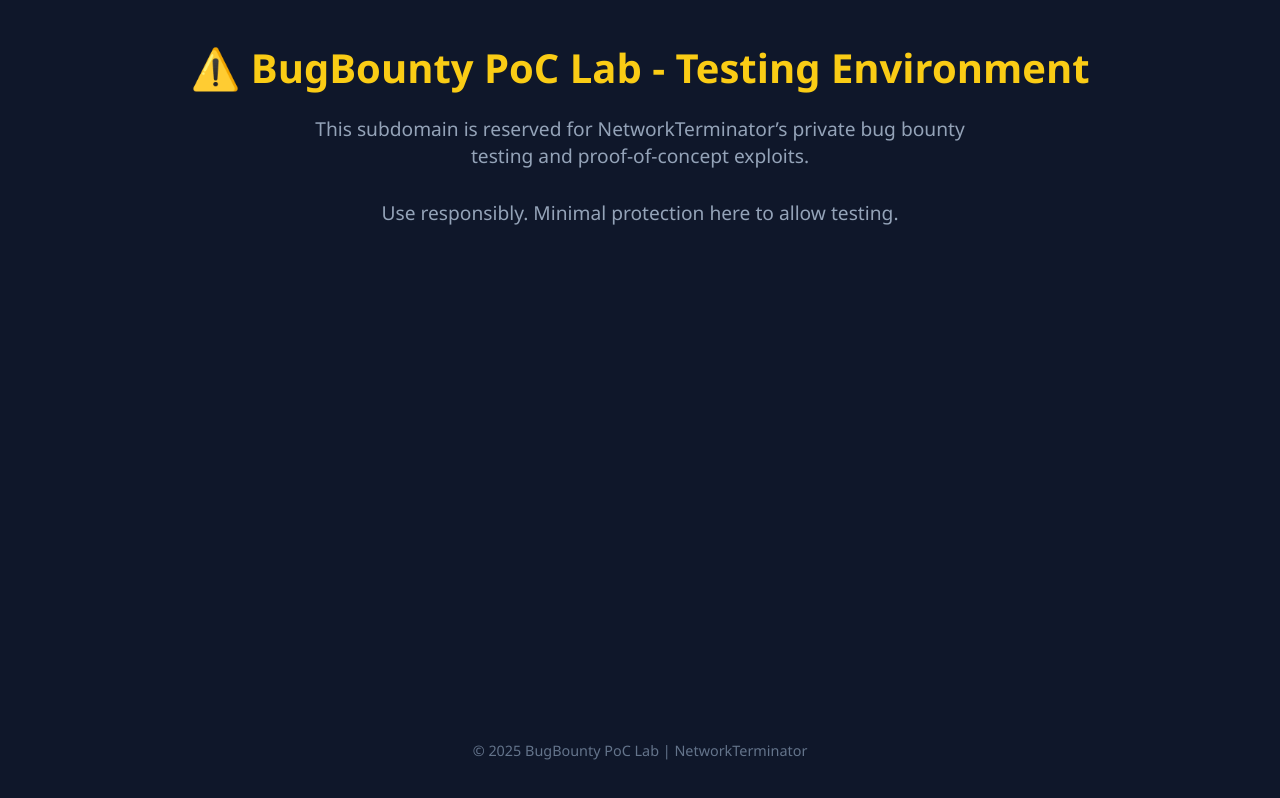
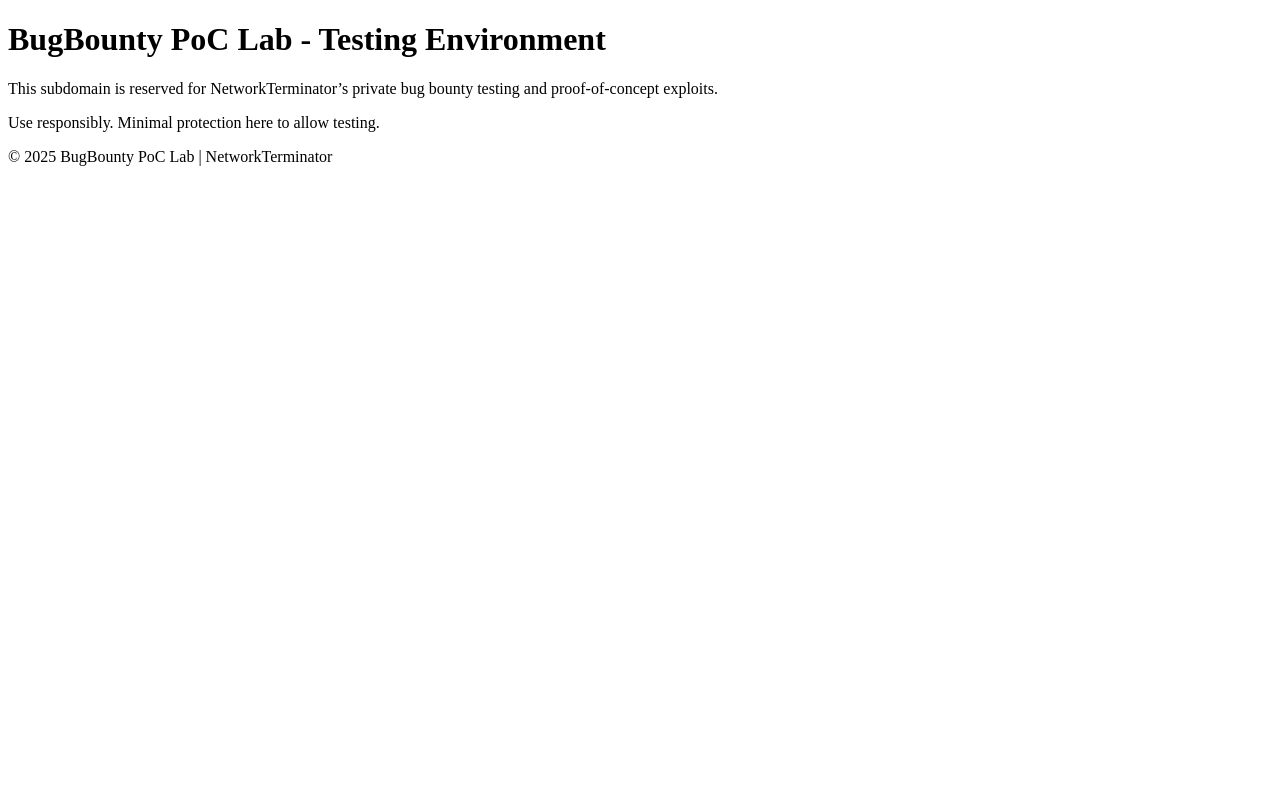
Before and after one commit to NetworkTerminator/test-subdomain, a plain HTML site: page index.html in a window 1280 px wide. Drawn offline with Linux system fonts and the light colour scheme.

Commit message:
Update index.html

```diff
--- a/index.html
+++ b/index.html
@@ -4,48 +4,11 @@
   <meta charset="UTF-8" />
   <meta name="viewport" content="width=device-width, initial-scale=1" />
   <title>BugBounty PoC Lab - Test Environment</title>
-  <link rel="icon" href="favicon.png" type="image/png" />
-  <style>
-    * {
-      margin: 0; padding: 0; box-sizing: border-box;
-    }
-    body {
-      font-family: 'Segoe UI', Tahoma, Geneva, Verdana, sans-serif;
-      background-color: #0f172a;
-      color: #f1f5f9;
-      padding: 40px;
-      text-align: center;
-      min-height: 100vh;
-      display: flex;
-      flex-direction: column;
-      justify-content: center;
-    }
-    h1 {
-      color: #facc15;
-      font-size: 2.5rem;
-      margin-bottom: 20px;
-    }
-    p {
-      font-size: 1.2rem;
-      margin-bottom: 30px;
-      color: #94a3b8;
-      max-width: 700px;
-      margin-left: auto;
-      margin-right: auto;
-    }
-    footer {
-      margin-top: auto;
-      font-size: 0.9rem;
-      color: #64748b;
-    }
-  </style>
 </head>
 <body>
-  <h1>⚠️ BugBounty PoC Lab - Testing Environment</h1>
+  <h1>BugBounty PoC Lab - Testing Environment</h1>
   <p>This subdomain is reserved for NetworkTerminator’s private bug bounty testing and proof-of-concept exploits.</p>
   <p>Use responsibly. Minimal protection here to allow testing.</p>
   <footer>© 2025 BugBounty PoC Lab | NetworkTerminator</footer>
-
-  <!-- Removed alert popup script -->
 </body>
 </html>
```
